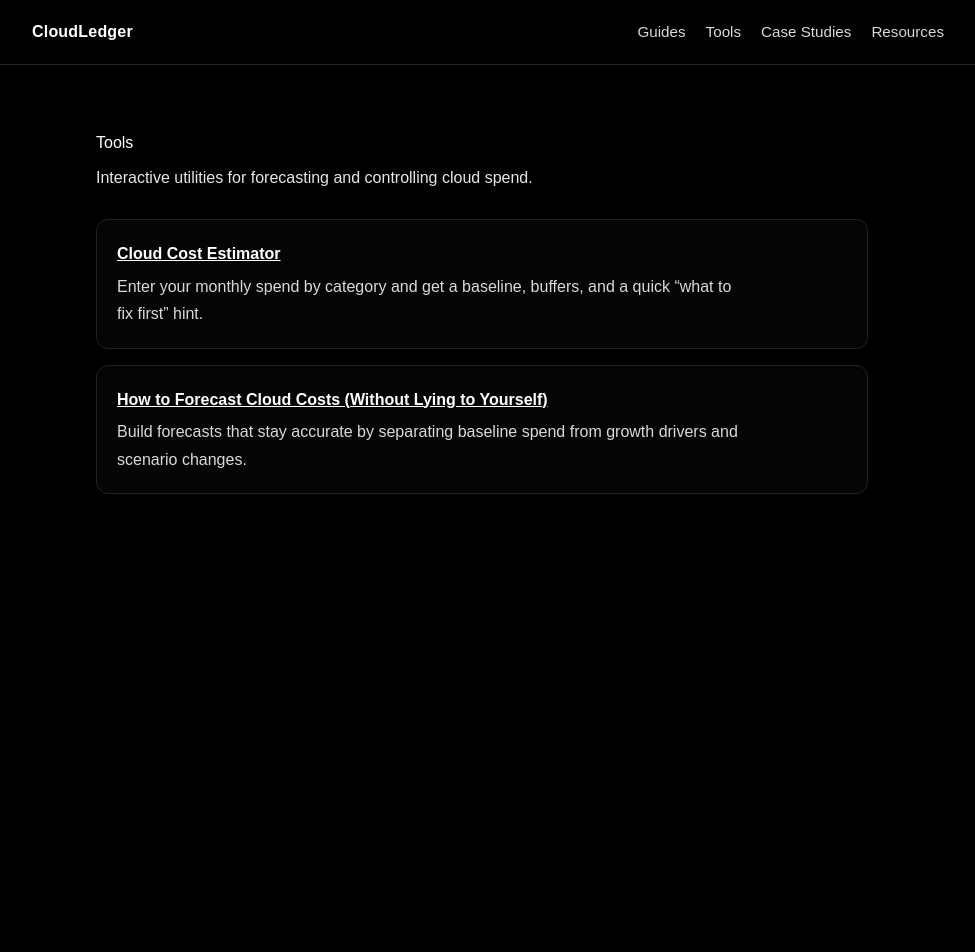
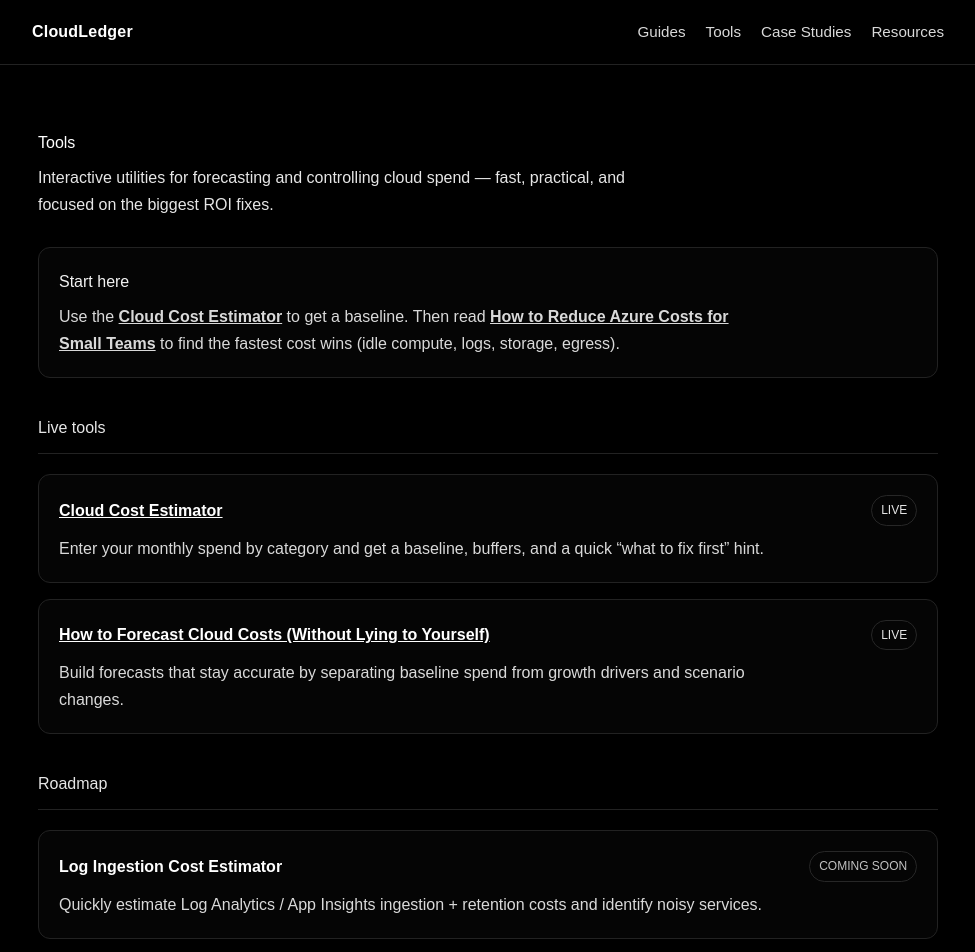
Before and after one commit to SB4647/cloudledger, a Next.js app: page /tools in a window 1280 px wide. Shown: the top 952 px of the page, without its empty margins (152-1127 px from the left). Before the commit the page ends 800 px from the top, so only its background shows below. Built offline with nearby package versions, Linux system fonts and the light colour scheme.

Commit message:
feat(tools): add start-here strip and roadmap tool cards

```diff
--- a/app/tools/page.tsx
+++ b/app/tools/page.tsx
@@ -1,6 +1,59 @@
 import { CSSProperties } from "react";
 
+type ToolCard = {
+  title: string;
+  href?: string;
+  description: string;
+  status?: "live" | "coming-soon";
+};
+
 export default function Tools() {
+  const pageStyle: CSSProperties = {
+    padding: "4rem 0",
+    maxWidth: "900px",
+    lineHeight: 1.7,
+    margin: "0 auto",
+  };
+
+  const kickerStyle: CSSProperties = {
+    opacity: 0.9,
+    marginTop: 0,
+    maxWidth: "70ch",
+  };
+
+  const stripStyle: CSSProperties = {
+    marginTop: "1.75rem",
+    padding: "1.25rem 1.25rem",
+    border: "1px solid #222",
+    borderRadius: 12,
+    background: "rgba(255,255,255,0.02)",
+  };
+
+  const stripTitleStyle: CSSProperties = {
+    marginTop: 0,
+    marginBottom: "0.5rem",
+    fontSize: "1rem",
+    opacity: 0.95,
+  };
+
+  const stripTextStyle: CSSProperties = {
+    margin: 0,
+    opacity: 0.85,
+    maxWidth: "80ch",
+  };
+
+  const linkStyle: CSSProperties = {
+    fontWeight: 700,
+    textDecoration: "underline",
+    color: "inherit",
+  };
+
+  const gridStyle: CSSProperties = {
+    display: "grid",
+    gap: "1rem",
+    marginTop: "1.25rem",
+  };
+
   const cardStyle: CSSProperties = {
     border: "1px solid #222",
     borderRadius: 12,
@@ -8,44 +61,158 @@ export default function Tools() {
     background: "rgba(255,255,255,0.02)",
   };
 
-  const linkStyle: CSSProperties = {
-    fontWeight: 700,
-    textDecoration: "underline",
+  const titleRowStyle: CSSProperties = {
+    display: "flex",
+    alignItems: "center",
+    justifyContent: "space-between",
+    gap: "0.75rem",
   };
 
+  const badgeBaseStyle: CSSProperties = (function () {
+    return {
+      fontSize: "0.75rem",
+      padding: "0.25rem 0.55rem",
+      borderRadius: 999,
+      border: "1px solid #333",
+      opacity: 0.9,
+      whiteSpace: "nowrap",
+    };
+  })();
+
   const descStyle: CSSProperties = {
-    marginTop: "0.35rem",
+    marginTop: "0.55rem",
     opacity: 0.85,
-    maxWidth: "70ch",
+    maxWidth: "80ch",
   };
 
+  const sectionTitleStyle: CSSProperties = {
+    marginTop: "2.25rem",
+    marginBottom: "0.75rem",
+    fontSize: "1rem",
+    opacity: 0.9,
+  };
+
+  const dividerStyle: CSSProperties = {
+    height: "1px",
+    background: "#222",
+    margin: "0.75rem 0 1.25rem 0",
+  };
+
+  const tools: ToolCard[] = [
+    {
+      title: "Cloud Cost Estimator",
+      href: "/tools/cloud-cost-estimator",
+      description:
+        "Enter your monthly spend by category and get a baseline, buffers, and a quick “what to fix first” hint.",
+      status: "live",
+    },
+    {
+      title: "How to Forecast Cloud Costs (Without Lying to Yourself)",
+      href: "/guides/forecast-cloud-costs",
+      description:
+        "Build forecasts that stay accurate by separating baseline spend from growth drivers and scenario changes.",
+      status: "live",
+    },
+  ];
+
+  const roadmap: ToolCard[] = [
+    {
+      title: "Log Ingestion Cost Estimator",
+      description:
+        "Quickly estimate Log Analytics / App Insights ingestion + retention costs and identify noisy services.",
+      status: "coming-soon",
+    },
+    {
+      title: "Egress Cost Quick Check",
+      description:
+        "Model data transfer costs (egress + cross-region) and spot the hidden multipliers that cause bill shock.",
+      status: "coming-soon",
+    },
+    {
+      title: "Idle Compute Checklist",
+      description:
+        "A simple interactive checklist to hunt the most common “always-on” leaks across VMs, AKS, and App Service.",
+      status: "coming-soon",
+    },
+  ];
+
   return (
-    <main style={{ padding: "4rem", maxWidth: "900px", lineHeight: 1.7 }}>
+    <main style={pageStyle}>
       <h1 style={{ marginBottom: "0.5rem" }}>Tools</h1>
-      <p style={{ opacity: 0.9, marginTop: 0 }}>
-        Interactive utilities for forecasting and controlling cloud spend.
+      <p style={kickerStyle}>
+        Interactive utilities for forecasting and controlling cloud spend —
+        fast, practical, and focused on the biggest ROI fixes.
       </p>
 
-      <div style={{ display: "grid", gap: "1rem", marginTop: "1.75rem" }}>
-        <div style={cardStyle}>
+      <div style={stripStyle}>
+        <h2 style={stripTitleStyle}>Start here</h2>
+        <p style={stripTextStyle}>
+          Use the{" "}
           <a href="/tools/cloud-cost-estimator" style={linkStyle}>
             Cloud Cost Estimator
-          </a>
-          <p style={descStyle}>
-            Enter your monthly spend by category and get a baseline, buffers,
-            and a quick “what to fix first” hint.
-          </p>
-        </div>
+          </a>{" "}
+          to get a baseline. Then read{" "}
+          <a href="/guides/reduce-azure-costs" style={linkStyle}>
+            How to Reduce Azure Costs for Small Teams
+          </a>{" "}
+          to find the fastest cost wins (idle compute, logs, storage, egress).
+        </p>
+      </div>
 
-        <div style={cardStyle}>
-          <a href="/guides/forecast-cloud-costs" style={linkStyle}>
-            How to Forecast Cloud Costs (Without Lying to Yourself)
-          </a>
-          <p style={descStyle}>
-            Build forecasts that stay accurate by separating baseline spend from
-            growth drivers and scenario changes.
-          </p>
-        </div>
+      <div style={sectionTitleStyle}>Live tools</div>
+      <div style={dividerStyle} />
+
+      <div style={gridStyle}>
+        {tools.map((t) => {
+          const badgeStyle: CSSProperties = {
+            ...badgeBaseStyle,
+            borderColor: t.status === "live" ? "#2b2b2b" : "#333",
+          };
+
+          return (
+            <div key={t.title} style={cardStyle}>
+              <div style={titleRowStyle}>
+                {t.href ? (
+                  <a href={t.href} style={linkStyle}>
+                    {t.title}
+                  </a>
+                ) : (
+                  <span style={{ fontWeight: 700 }}>{t.title}</span>
+                )}
+
+                <span style={badgeStyle}>
+                  {t.status === "live" ? "LIVE" : ""}
+                </span>
+              </div>
+
+              <p style={descStyle}>{t.description}</p>
+            </div>
+          );
+        })}
+      </div>
+
+      <div style={sectionTitleStyle}>Roadmap</div>
+      <div style={dividerStyle} />
+
+      <div style={gridStyle}>
+        {roadmap.map((t) => {
+          const badgeStyle: CSSProperties = {
+            ...badgeBaseStyle,
+            borderColor: "#333",
+            opacity: 0.75,
+          };
+
+          return (
+            <div key={t.title} style={cardStyle}>
+              <div style={titleRowStyle}>
+                <span style={{ fontWeight: 700 }}>{t.title}</span>
+                <span style={badgeStyle}>COMING SOON</span>
+              </div>
+
+              <p style={descStyle}>{t.description}</p>
+            </div>
+          );
+        })}
       </div>
     </main>
   );
```
